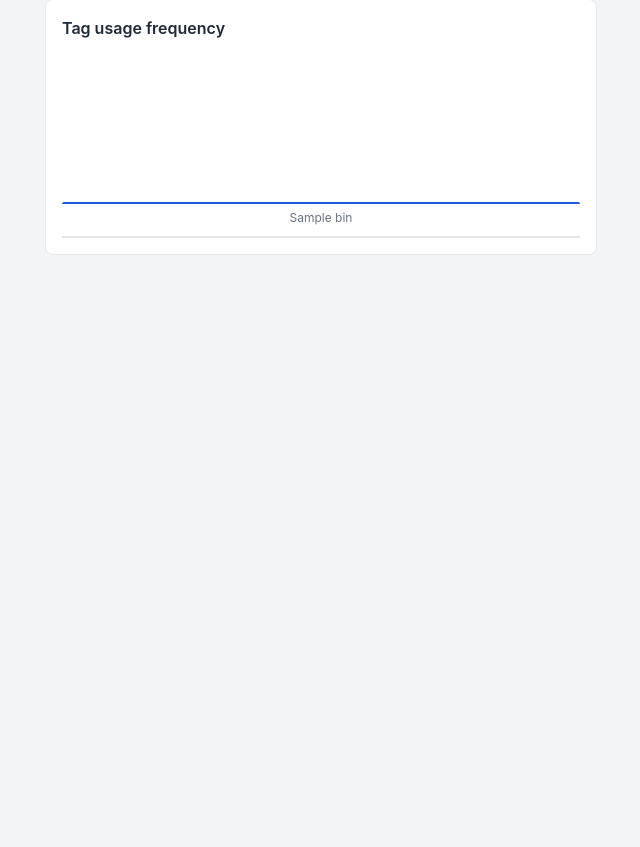
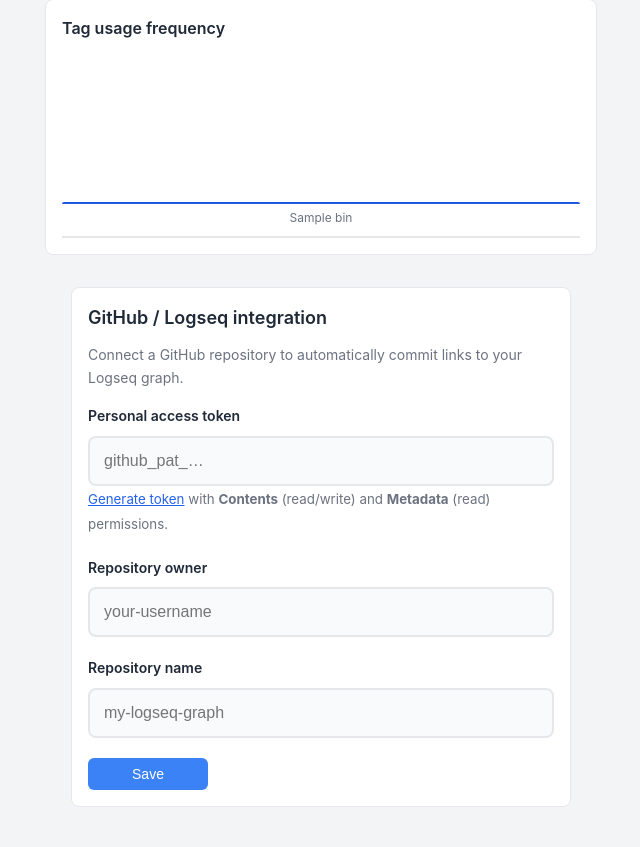
Before and after one commit to gperdrizet/logkeep, a FastAPI app: template src/templates/data.html in a window 1280 px wide. Shown: the part 335-1182 px from the top of the page, without its empty margins (319-959 px from the left). Before the commit the page ends 590 px from the top, so only its background shows below. Run offline with FastAPI, Linux system fonts and the light colour scheme; the template is opened without the code that fills it: most values are stand-ins (such as "Sample title", 1, 10 or a date in 2020); parts of the project's set-up code (start-up, migrations or seed data) failed here and were passed over.

Commit message:
Add GitHub settings form to data page

```diff
--- a/src/main.py
+++ b/src/main.py
@@ -477,6 +477,30 @@
     )
 
 
+@app.post("/data/github-settings")
+async def update_github_settings(
+    request: Request,
+    github_token: str | None = Form(None),
+    repo_owner: str = Form(...),
+    repo_name: str = Form(...),
+    current_user: User = Depends(get_current_user),
+    db: Session = Depends(get_db)
+):
+    """Update GitHub integration settings for the current user."""
+    if not repo_owner or not repo_name:
+        return RedirectResponse("/data?github_error=Repository+owner+and+name+are+required", status_code=303)
+
+    current_user.repo_owner = repo_owner
+    current_user.repo_name = repo_name
+    current_user.github_enabled = True
+
+    if github_token and github_token.strip():
+        current_user.encrypted_github_token = encrypt_token(github_token.strip())
+
+    db.commit()
+    return RedirectResponse("/data?github_ok=1", status_code=303)
+
+
 @app.get("/submit", response_class=HTMLResponse)
 async def submit_page(
     request: Request,
--- a/src/templates/data.html
+++ b/src/templates/data.html
@@ -33,4 +33,51 @@
     </div>
 </div>
 
+<div style="max-width: 500px; margin: 32px auto 0;">
+    <div class="card">
+        <h3 class="card-title">GitHub / Logseq integration</h3>
+
+        {% if request.query_params.get('github_ok') %}
+        <div class="alert alert-success">Settings saved.</div>
+        {% endif %}
+        {% if request.query_params.get('github_error') %}
+        <div class="alert alert-error">{{ request.query_params.get('github_error') }}</div>
+        {% endif %}
+
+        {% if user.github_enabled %}
+        <p style="margin-bottom: 16px; color: var(--link-url-color); font-size: 14px;">
+            Currently connected to <strong>{{ user.repo_owner }}/{{ user.repo_name }}</strong>.
+            Leave the token field blank to keep the existing token.
+        </p>
+        {% else %}
+        <p style="margin-bottom: 16px; color: var(--link-url-color); font-size: 14px;">
+            Connect a GitHub repository to automatically commit links to your Logseq graph.
+        </p>
+        {% endif %}
+
+        <form action="/data/github-settings" method="post">
+            <div class="form-group">
+                <label for="github_token">Personal access token</label>
+                <input type="password" id="github_token" name="github_token" placeholder="github_pat_…">
+                <small style="color: var(--link-url-color);">
+                    <a href="https://github.com/settings/tokens" target="_blank">Generate token</a>
+                    with <strong>Contents</strong> (read/write) and <strong>Metadata</strong> (read) permissions.
+                </small>
+            </div>
+
+            <div class="form-group">
+                <label for="repo_owner">Repository owner</label>
+                <input type="text" id="repo_owner" name="repo_owner" value="{{ user.repo_owner or '' }}" placeholder="your-username" required>
+            </div>
+
+            <div class="form-group">
+                <label for="repo_name">Repository name</label>
+                <input type="text" id="repo_name" name="repo_name" value="{{ user.repo_name or '' }}" placeholder="my-logseq-graph" required>
+            </div>
+
+            <button type="submit" class="btn btn-primary">Save</button>
+        </form>
+    </div>
+</div>
+
 {% endblock %}
```
